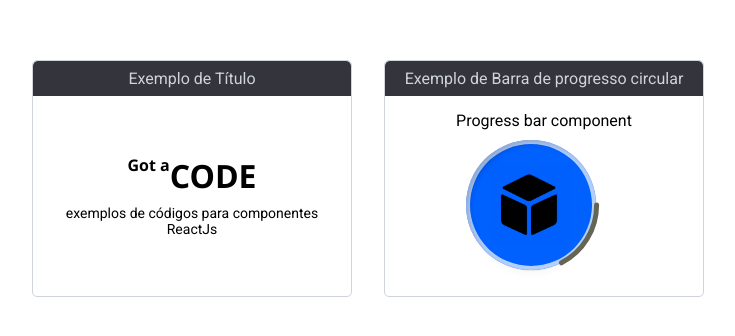
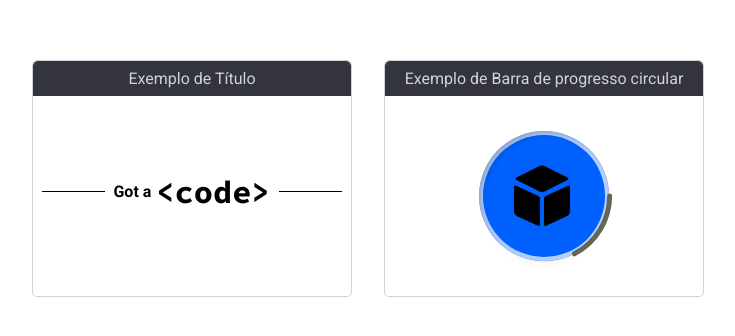
Before and after one commit to brunosilva/got-a-code, a React (Create React App) app: page / in a window 1280 px wide. Shown: the part 222-558 px from the top of the page, without its empty margins (272-1007 px from the left). Built offline with nearby package versions, Linux system fonts and the light colour scheme.

Commit message:
style: :lipstick: change css at title component

```diff
--- a/public/index.html
+++ b/public/index.html
@@ -4,7 +4,7 @@
     <link rel="preconnect" href="https://fonts.googleapis.com" />
     <link rel="preconnect" href="https://fonts.gstatic.com" crossorigin />
     <link
-      href="https://fonts.googleapis.com/css2?family=Roboto:wght@100;300;400;500;700;900&display=swap"
+      href="https://fonts.googleapis.com/css2?family=Roboto:wght@100;300;400;500;700;900&family=Source+Code+Pro:wght@400;700&display=swap"
       rel="stylesheet"
     />
 
--- a/src/componentList.tsx
+++ b/src/componentList.tsx
@@ -14,11 +14,7 @@ const ComponentList: React.FC = () => {
       <div className={style.component}>
         <div className={style.titleComponent}>Exemplo de Título</div>
         <div className={style.componentView}>
-          <Title
-            title="Got a"
-            subtitle="CODE"
-            description="exemplos de códigos para componentes ReactJs"
-          />
+          <Title title="Got a" subtitle="<code>" description="" />
         </div>
       </div>
       <div className={style.component}>
--- a/src/components/progress-bar/circle/index.tsx
+++ b/src/components/progress-bar/circle/index.tsx
@@ -56,7 +56,6 @@ const Circle: React.FC<IProps> = ({ completed }) => {
 
   return (
     <div className={style.progressBar}>
-      <span className={style.title}>Progress bar component</span>
       {isValidCompleted ? (
         <div className={`${handleProgress}`} id="handleProgress">
           <div className={style.outer}>
--- a/src/components/title/index.tsx
+++ b/src/components/title/index.tsx
@@ -13,13 +13,12 @@ interface IProps {
 const Title: React.FC<IProps> = ({ title, subtitle, description }) => {
   return (
     <div className={style.container}>
-      <div className={style.option1}>
+      <div className={style.option}>
         <span className={style.title}>
           {title} <strong>{subtitle}</strong>
         </span>
         <span className={style.description}>{description}</span>
       </div>
-
     </div>
   )
 }
--- a/src/components/title/style.module.scss
+++ b/src/components/title/style.module.scss
@@ -2,23 +2,48 @@
   display: flex;
   justify-content: center;
 
-  .option1 {
+  .option {
     display: flex;
     justify-content: center;
-    flex-direction: column;
 
     .title {
+      width: 300px;
       font-size: 1rem;
       font-weight: 600;
-      font-family: 'Segoe UI', Tahoma, Geneva, Verdana, sans-serif;
       display: flex;
       justify-content: center;
-
+      align-items: center;
       margin-bottom: 0.5rem;
+      overflow: hidden;
 
       strong {
+        font-family: 'Source Code Pro', monospace;
         font-size: 2rem;
+        margin-left: 0.25rem;
       }
+    }
+
+    .title::before,
+    .title::after {
+      background-color: #000;
+      content: '';
+      display: inline-block;
+      height: 1px;
+      position: relative;
+      vertical-align: middle;
+      width: 50%;
+    }
+    .title:before {
+      right: 0.5em;
+      margin-left: -50%;
+    }
+
+    /* Aqui configuramos o estilo
+       da linha direita (after)
+    */
+    .title:after {
+      left: 0.5em;
+      margin-right: -50%;
     }
 
     .description {
```
